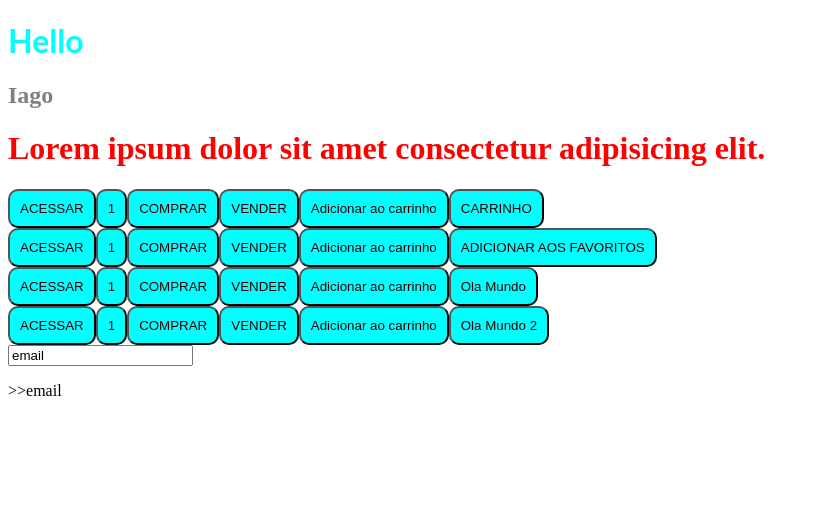
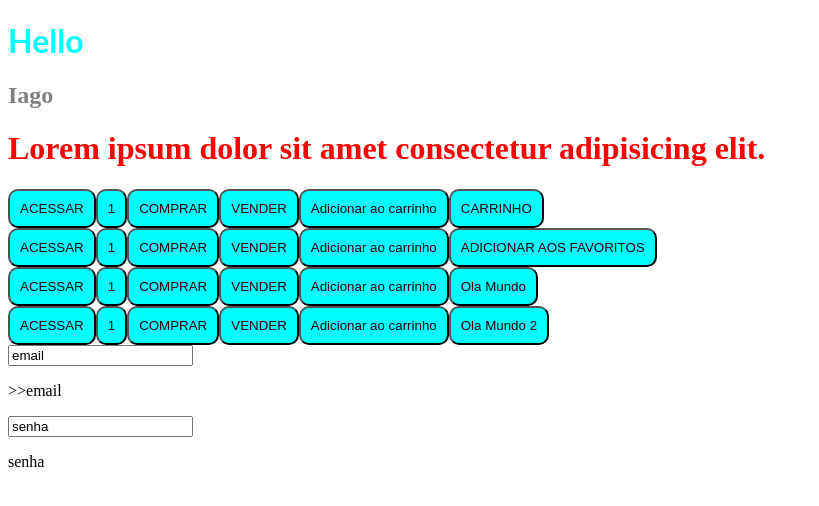
Before and after one commit to IagoOliveira23/curso-angular, an Angular app: page / in a window 1280 px wide. Shown: the top 506 px of the page, without its empty margins (0-819 px from the left). Built offline with nearby package versions, Linux system fonts and the light colour scheme.

Commit message:
importando FormsModule

```diff
--- a/src/app/app.module.ts
+++ b/src/app/app.module.ts
@@ -1,5 +1,6 @@
 import { NgModule } from '@angular/core';
 import { BrowserModule } from '@angular/platform-browser';
+import { FormsModule } from '@angular/forms';
 
 import { AppRoutingModule } from './app-routing.module';
 import { AppComponent } from './app.component';
@@ -19,7 +20,8 @@ import {EntryDataComponent} from './components/entry-data.component'
   ],
   imports: [
     BrowserModule,
-    AppRoutingModule
+    AppRoutingModule,
+    FormsModule
   ],
   providers: [],
   bootstrap: [AppComponent]
--- a/src/app/components/entry-data.component.html
+++ b/src/app/components/entry-data.component.html
@@ -5,8 +5,8 @@
 
 <p>>>{{placeholder}}</p>
 
-<!-- <input
+<input
     type="text"
     [(ngModel)] = "placepass"
 />
-<p>{{ placepass }}</p> -->
+<p>{{ placepass }}</p>
```
